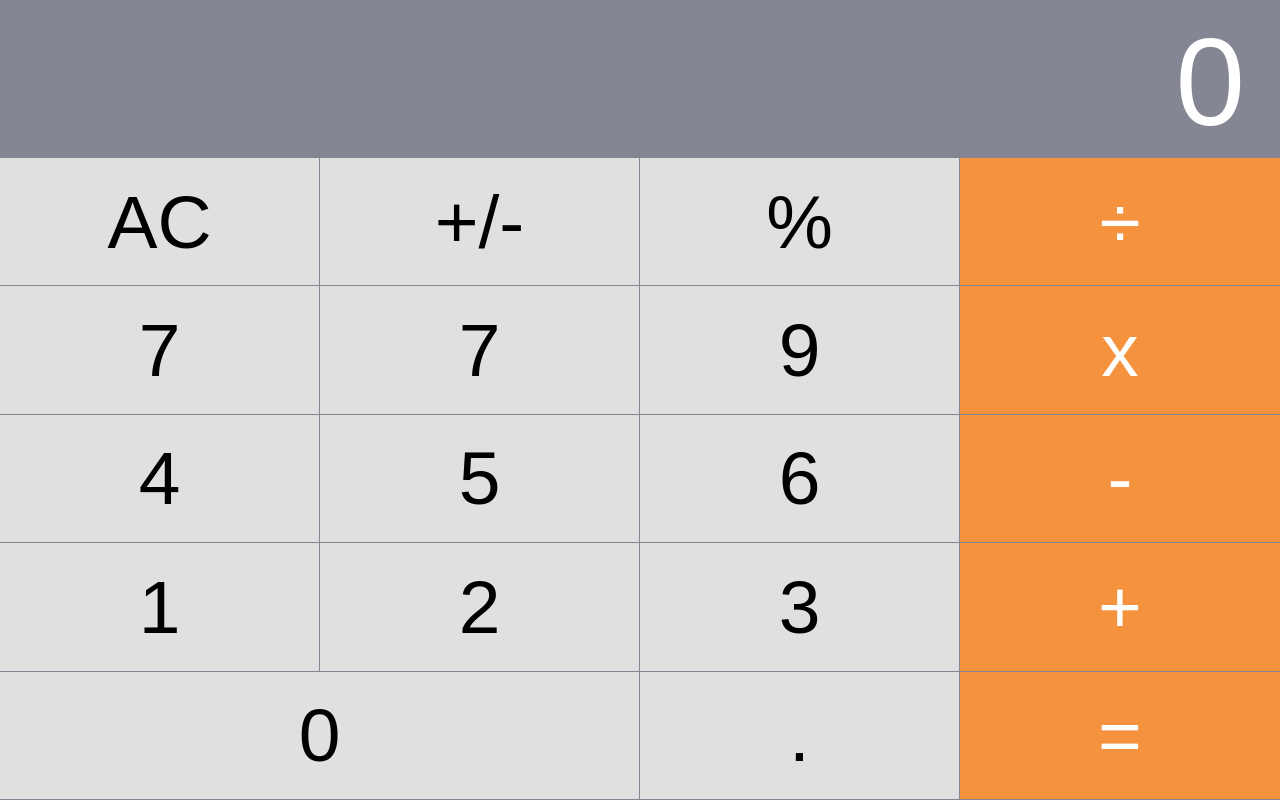
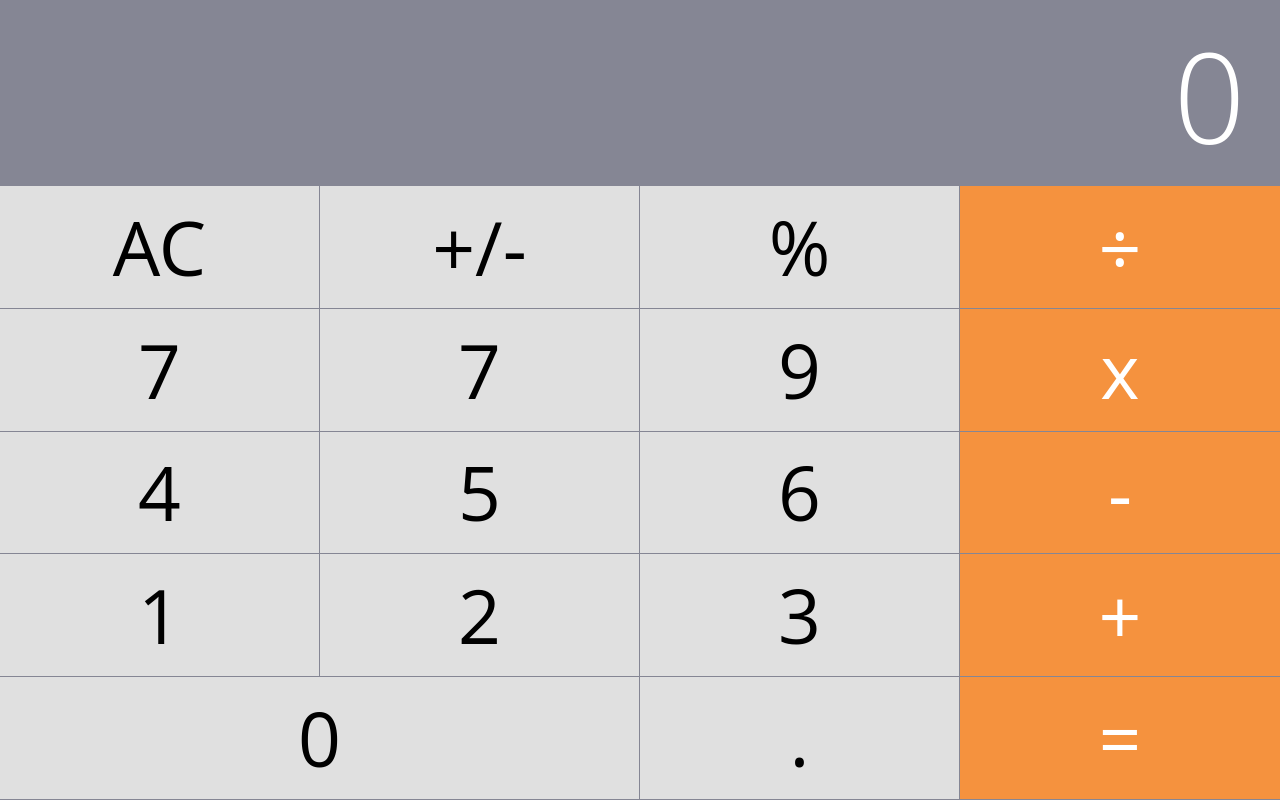
Before and after one commit to gennadiy123/Calculator, a React (Create React App) app: page / in a window 1280 px wide. Built offline with nearby package versions, Linux system fonts and the light colour scheme.

Commit message:
change fonts

```diff
--- a/src/component/Button/Button.css
+++ b/src/component/Button/Button.css
@@ -15,6 +15,7 @@
   margin: 0 1px 0 0;
   flex: 1 0 auto;
   padding: 0;
+  font-family: 'Open Sans', sans-serif;
 }
 
 .component-button button:hover {
--- a/src/index.css
+++ b/src/index.css
@@ -7,7 +7,7 @@ body {
   background-color: black;
   margin: 0;
   padding: 0;
-  font-family: sans-serif;
+  font-family: 'Open Sans', sans-serif;
   height: 100%;
 }
 
```
